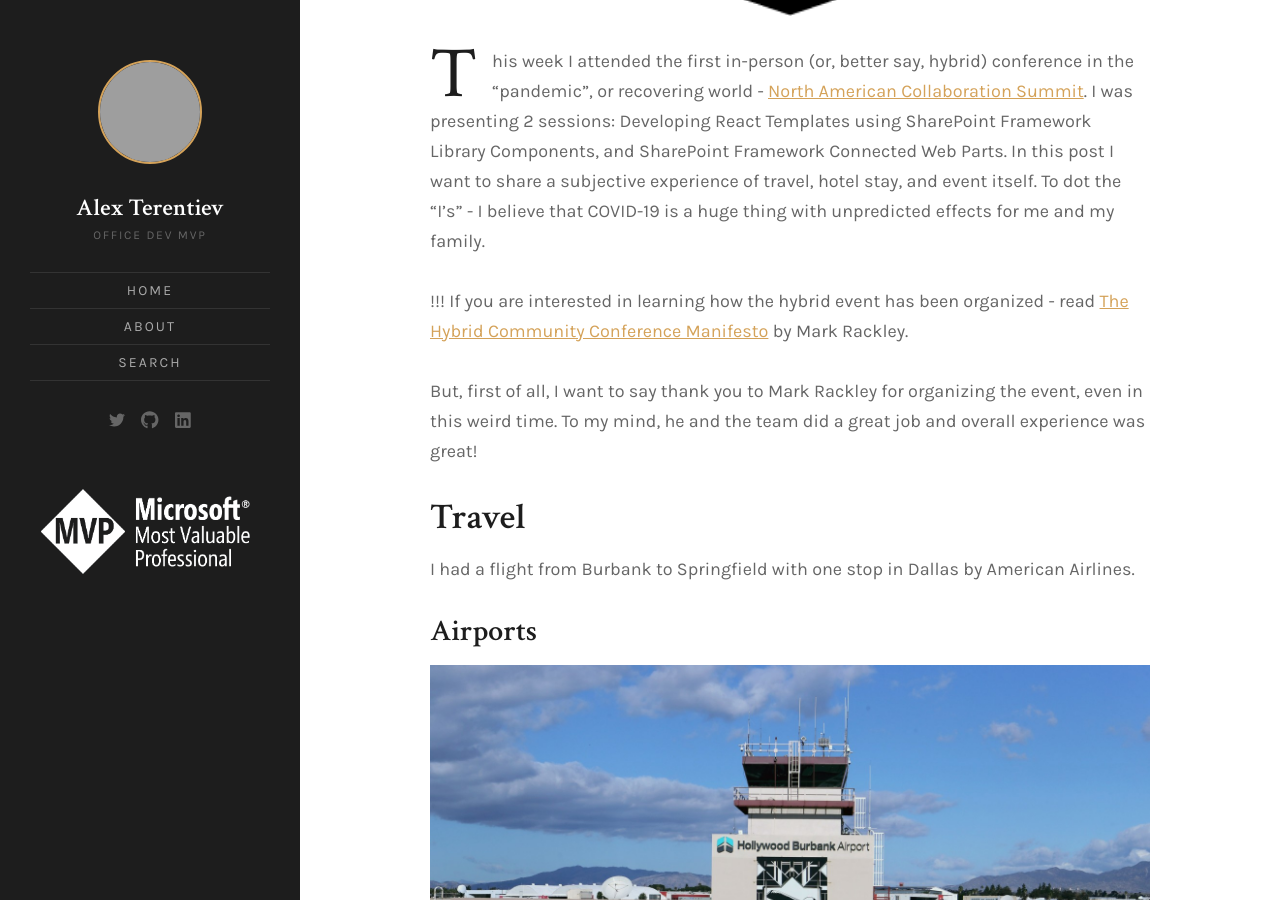
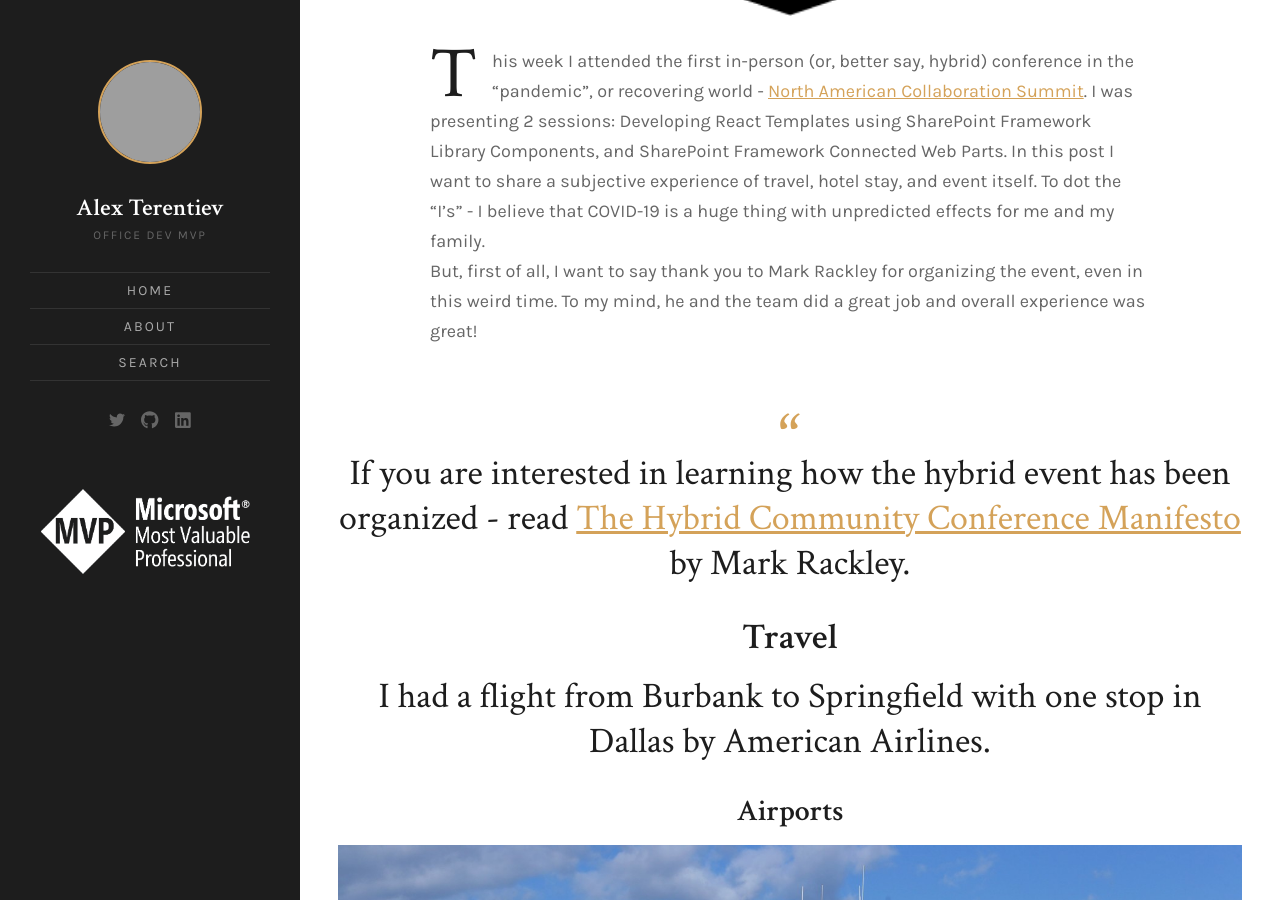
Before and after one commit to AJIXuMuK/AJIXuMuK.github.io, a Jekyll site: the page built from _posts/2020-10-01-attending-in-person-event.md, in a window 1280 px wide and 900 px high, scrolled down 884 px. Built offline with Jekyll 4.4.1, drawn with Linux system fonts in a browser that asks for light colours; comment, search, counter and statistics services are not loaded; grey boxes are pictures that could not be loaded.

Commit message:
link to Mark's post

```diff
--- a/_posts/2020-10-01-attending-in-person-event.md
+++ b/_posts/2020-10-01-attending-in-person-event.md
@@ -25,11 +25,10 @@
 ---
 This week I attended the first in-person (or, better say, hybrid) conference in the "pandemic", or recovering world - [North American Collaboration Summit](https://www.collabsummit.org/). I was presenting 2 sessions: Developing React Templates using SharePoint Framework Library Components, and SharePoint Framework Connected Web Parts. In this post I want to share a subjective experience of travel, hotel stay, and event itself. To dot the "I's" - I believe that COVID-19 is a huge thing with unpredicted effects for me and my family.
 <br />
-<br />
-!!! If you are interested in learning how the hybrid event has been organized - read [The Hybrid Community Conference Manifesto](http://www.markrackley.net/2020/10/06/the-hybrid-community-conference-manifesto/) by Mark Rackley.
+But, first of all, I want to say thank you to Mark Rackley for organizing the event, even in this weird time. To my mind, he and the team did a great job and overall experience was great!
 <br />
 <br />
-But, first of all, I want to say thank you to Mark Rackley for organizing the event, even in this weird time. To my mind, he and the team did a great job and overall experience was great!
+>If you are interested in learning how the hybrid event has been organized - read [The Hybrid Community Conference Manifesto](http://www.markrackley.net/2020/10/06/the-hybrid-community-conference-manifesto/) by Mark Rackley.
 <br />
 ## Travel
 I had a flight from Burbank to Springfield with one stop in Dallas by American Airlines.<br />
```
